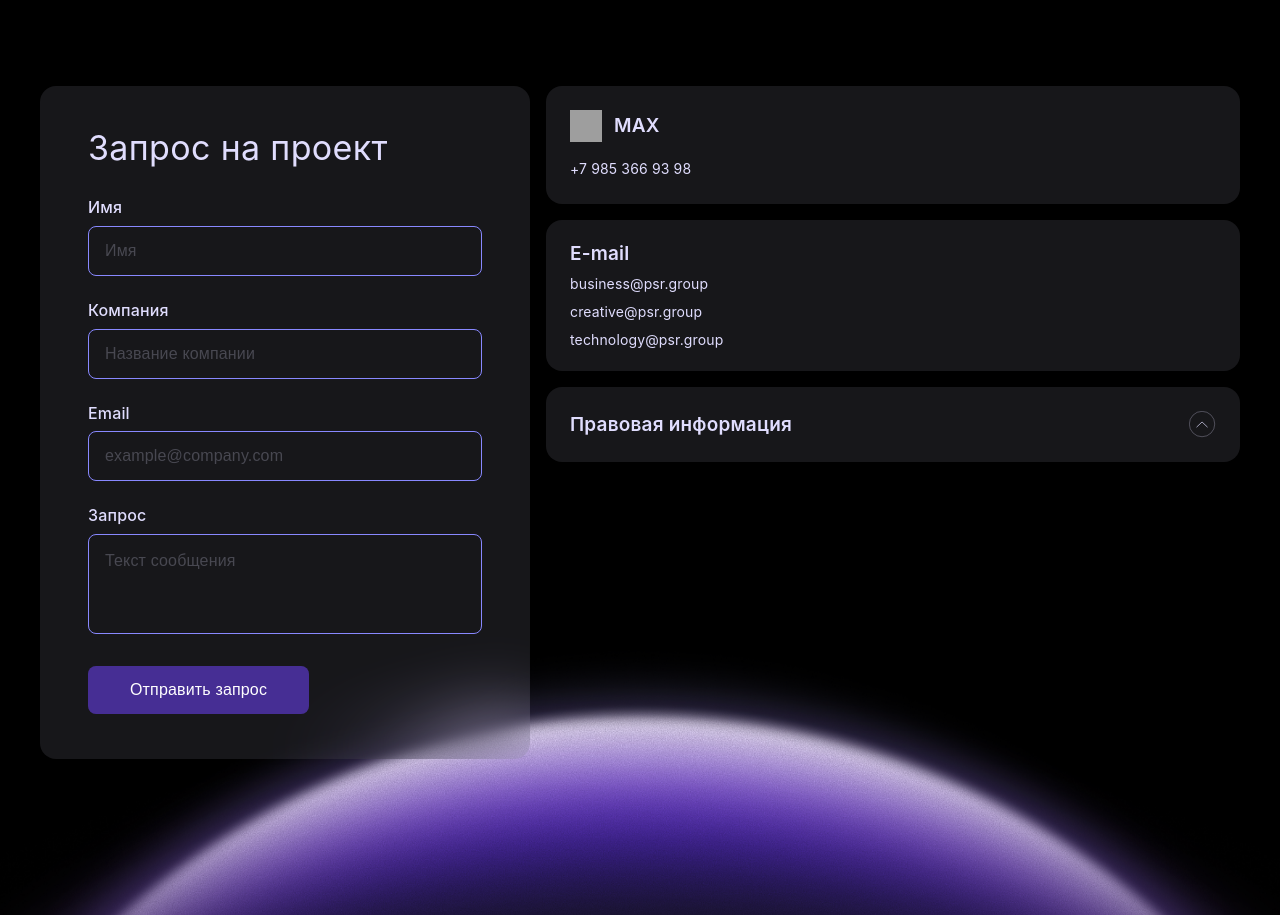
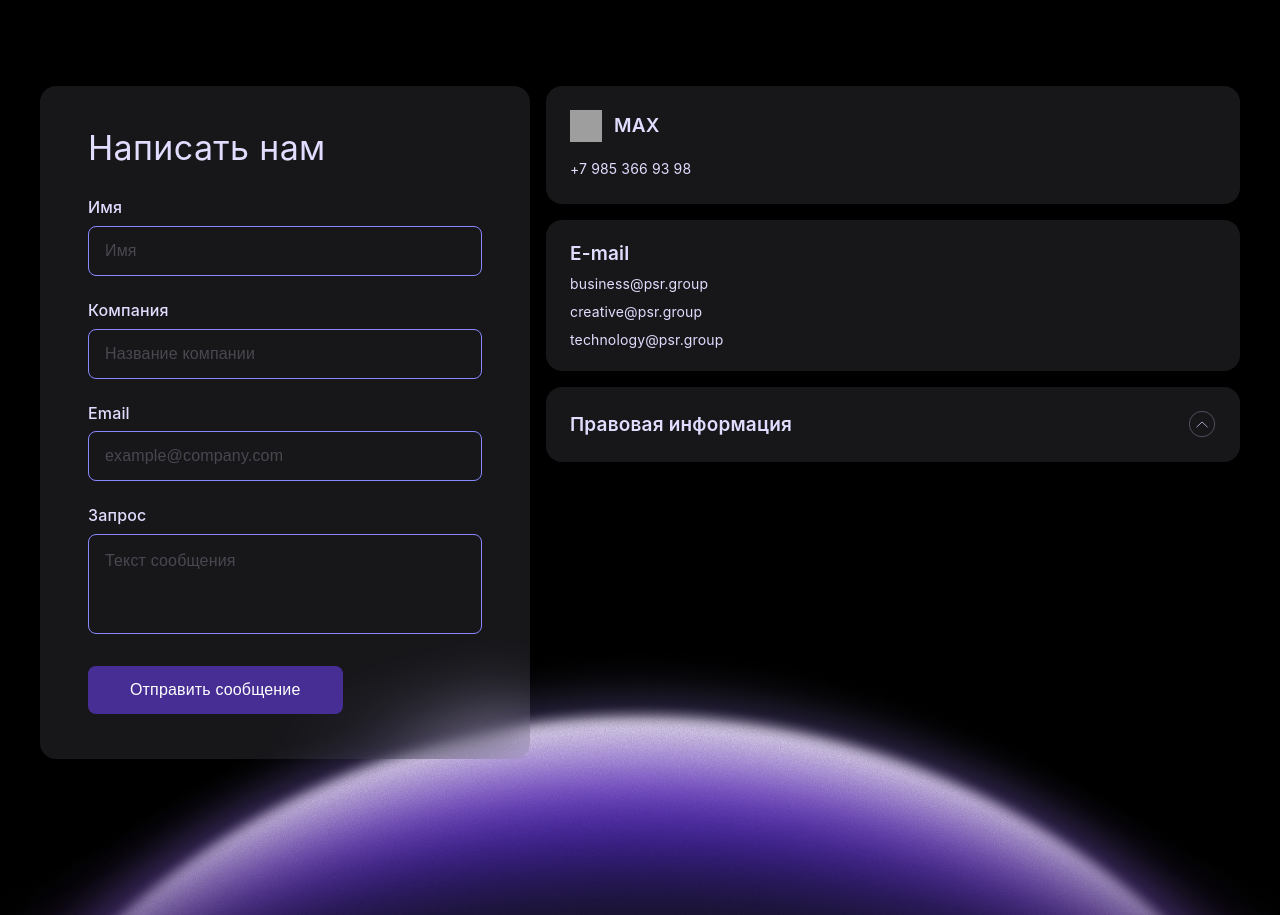
Before and after one commit to p3admin/PSR, a Next.js app: page / in a window 1280 px wide. Shown: the part 4820-5735 px from the top of the page. Built offline with nearby package versions, Linux system fonts and the light colour scheme; grey boxes are pictures that could not be loaded; a web font is replaced by a local one.

Commit message:
fix: form title 'Написать нам', submit button 'Отправить сообщение'

```diff
--- a/app/translations.tsx
+++ b/app/translations.tsx
@@ -123,13 +123,13 @@ export const t: Record<Lang, Translations> = {
       { key: "internal", label: "Внутренние стартапы" },
     ],
     nextProject: "Следующий проект",
-    formTitle: "Запрос на проект",
+    formTitle: "Написать нам",
     formName: "Имя",
     formCompany: "Компания",
     formCompanyPlaceholder: "Название компании",
     formInquiry: "Запрос",
     formMessagePlaceholder: "Текст сообщения",
-    formSubmit: "Отправить запрос",
+    formSubmit: "Отправить сообщение",
     formSubmitting: "Отправка...",
     formErrorEmail: "Укажите email",
     formErrorServer: "Ошибка отправки. Попробуйте ещё раз.",
```
